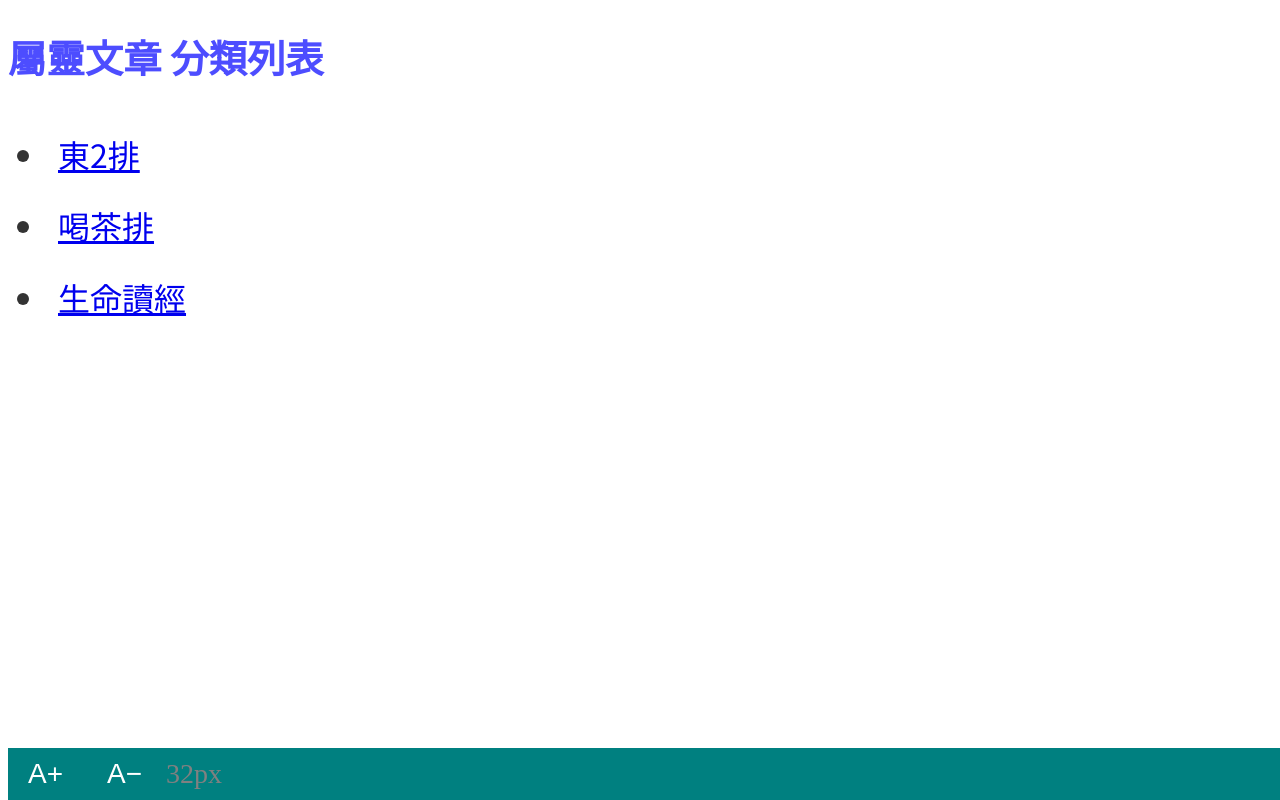
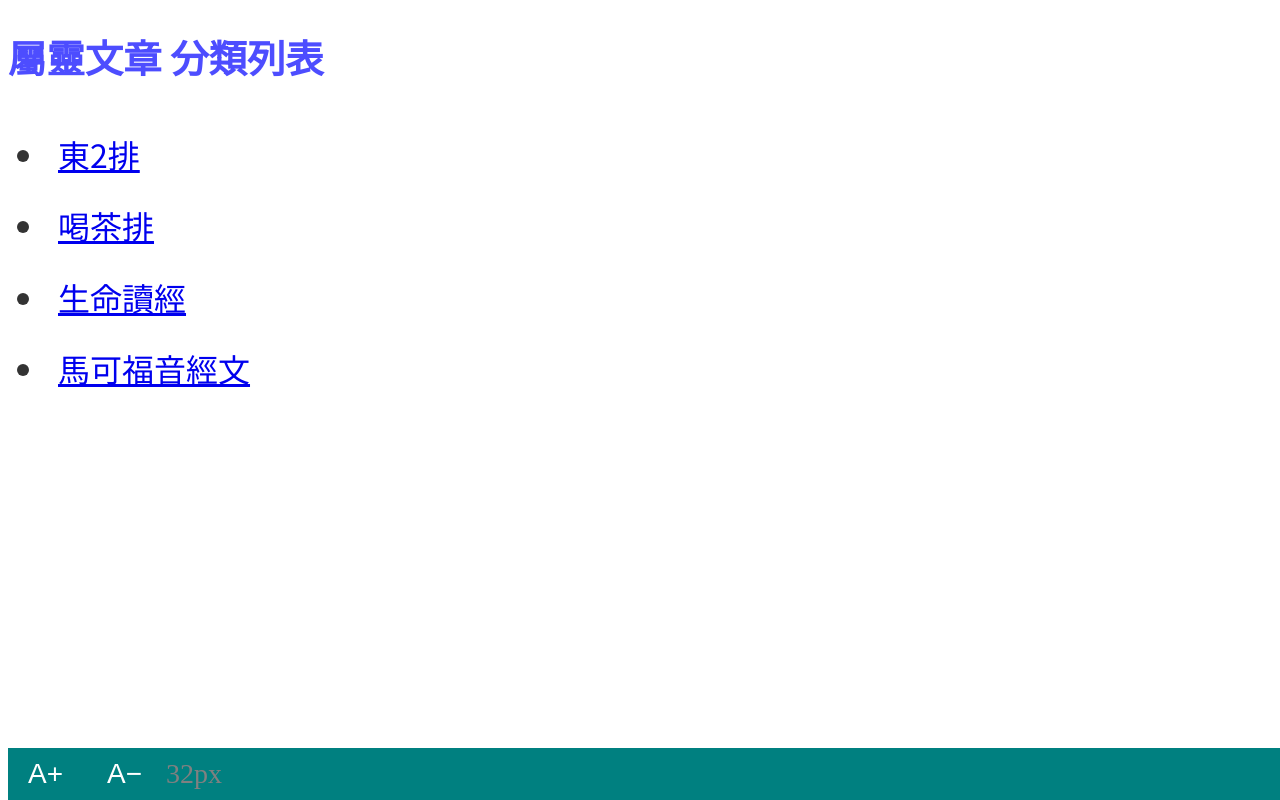
Before and after one commit to jerry-artila/jerry-artila.github.io, a plain HTML site: page index.html in a window 1280 px wide. Drawn offline with Linux system fonts and the light colour scheme.

Commit message:
新增馬可福音經文目錄

```diff
--- a/index.html
+++ b/index.html
@@ -16,6 +16,7 @@
       <li><a href="東2排/index.html">東2排</a></li>
       <li><a href="喝茶排/index.html">喝茶排</a></li>
       <li><a href="生命讀經/index.html">生命讀經</a></li>
+      <li><a href="馬可福音經文/index.html">馬可福音經文</a></li>
   </ul>
   </div>
   <!-- 文字大小控制列 -->
```
